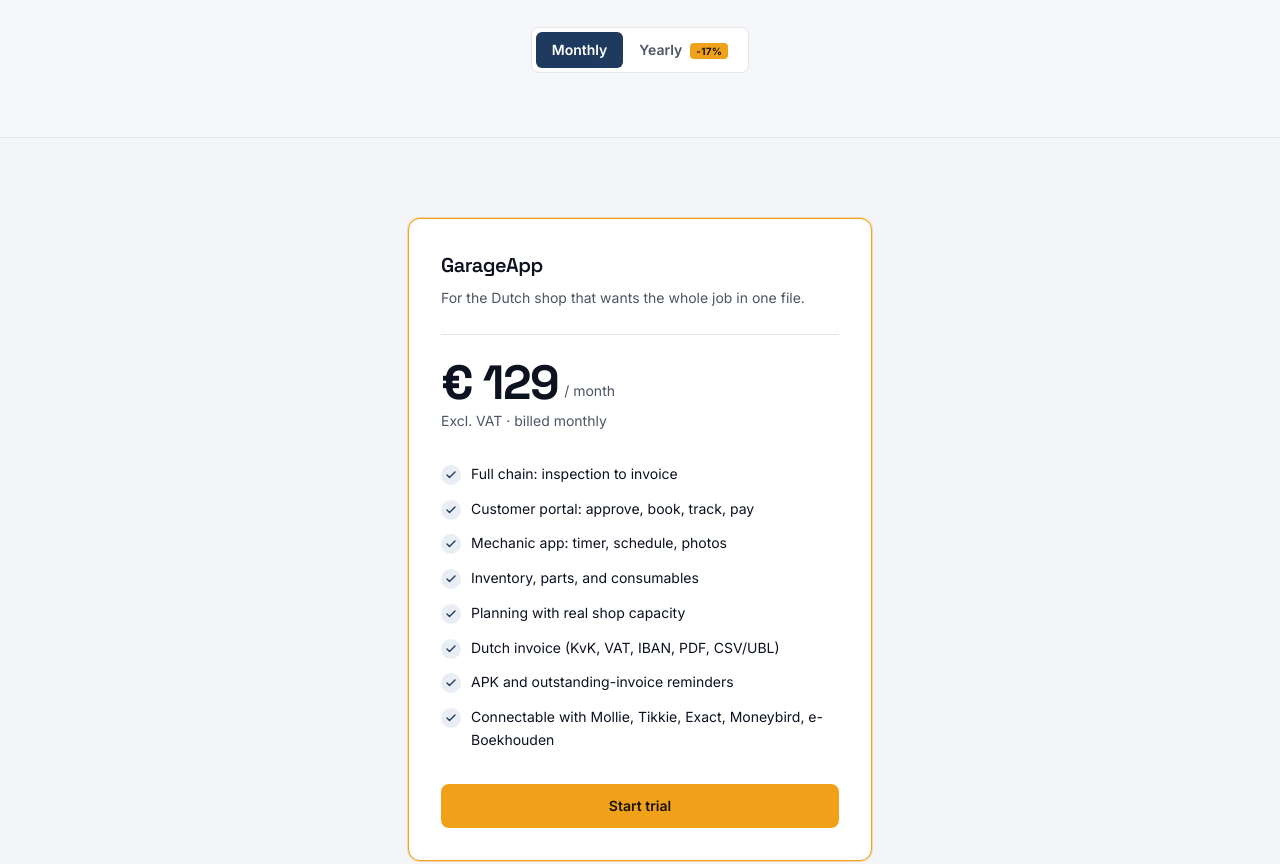
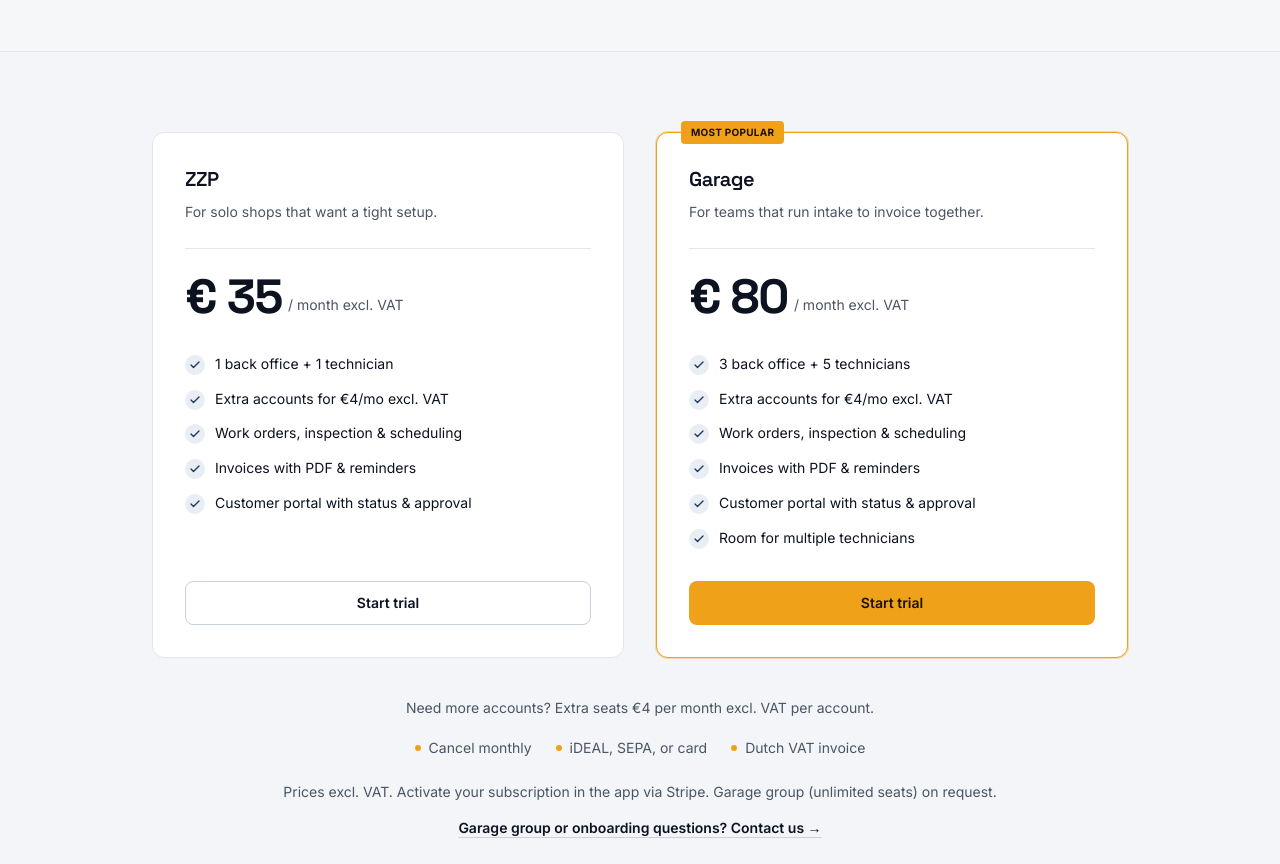
Before and after one commit to Innovolabs-NL/garageapp-website, a Next.js app: page /en/pricing in a window 1280 px wide. Shown: the part 520-1384 px from the top of the page. Built offline with nearby package versions, Linux system fonts and the light colour scheme; no server answers.

Commit message:
Align marketing pricing with app Stripe plans.
Replace the single €129 plan with ZZP €35 and Garagebedrijf €80 monthly excl. VAT, matching seat limits and billing copy from the app.

```diff
--- a/src/components/PricingContent.tsx
+++ b/src/components/PricingContent.tsx
@@ -1,6 +1,5 @@
 "use client";
 
-import { useState } from "react";
 import { useTranslations } from "next-intl";
 import { Check } from "lucide-react";
 import { Link } from "@/i18n/navigation";
@@ -8,18 +7,33 @@
 import { AppLink } from "@/components/AppLink";
 import { HomeCta } from "@/components/home/HomeCta";
 
-/** Monthly list price in EUR — yearly = 10× monthly (2 months free). */
-const PLAN_PRICE = 129;
-
-const includes = [
-  "planInc1",
-  "planInc2",
-  "planInc3",
-  "planInc4",
-  "planInc5",
-  "planInc6",
-  "planInc7",
-  "planInc8",
+/** Matches GarageApp Stripe plans (excl. VAT). */
+const plans = [
+  {
+    id: "zzp" as const,
+    price: 35,
+    featured: false,
+    features: [
+      "zzpFeatSeats",
+      "featExtraSeats",
+      "featWorkorders",
+      "featInvoices",
+      "featPortal",
+    ] as const,
+  },
+  {
+    id: "garage" as const,
+    price: 80,
+    featured: true,
+    features: [
+      "garageFeatSeats",
+      "featExtraSeats",
+      "featWorkorders",
+      "featInvoices",
+      "featPortal",
+      "featTeam",
+    ] as const,
+  },
 ] as const;
 
 const faqs = [
@@ -28,6 +42,8 @@
   ["faq3Q", "faq3A"],
   ["faq4Q", "faq4A"],
 ] as const;
+
+const trust = ["trustCancel", "trustPay", "trustInvoice"] as const;
 
 function formatEuro(amount: number) {
   return new Intl.NumberFormat("nl-NL", {
@@ -39,10 +55,6 @@
 
 export function PricingContent() {
   const t = useTranslations("Pricing");
-  const [billing, setBilling] = useState<"monthly" | "yearly">("monthly");
-  const display =
-    billing === "yearly" ? Math.round((PLAN_PRICE * 10) / 12) : PLAN_PRICE;
-  const billedYearly = PLAN_PRICE * 10;
 
   return (
     <>
@@ -56,70 +68,47 @@
             {t("intro")}
           </p>
           <p className="mx-auto mt-3 max-w-xl text-sm text-muted">{t("trialNote")}</p>
-
-          <div
-            className="mx-auto mt-10 inline-flex items-center rounded-lg border border-border bg-surface p-1"
-            role="group"
-            aria-label={t("billingLabel")}
-          >
-            <button
-              type="button"
-              onClick={() => setBilling("monthly")}
-              className={`rounded-md px-4 py-2 text-sm font-semibold transition-colors ${
-                billing === "monthly"
-                  ? "bg-[var(--btn-primary-bg)] text-[var(--btn-primary-fg)]"
-                  : "text-muted hover:text-foreground"
-              }`}
-            >
-              {t("billingMonthly")}
-            </button>
-            <button
-              type="button"
-              onClick={() => setBilling("yearly")}
-              className={`rounded-md px-4 py-2 text-sm font-semibold transition-colors ${
-                billing === "yearly"
-                  ? "bg-[var(--btn-primary-bg)] text-[var(--btn-primary-fg)]"
-                  : "text-muted hover:text-foreground"
-              }`}
-            >
-              {t("billingYearly")}
-              <span className="ml-2 rounded bg-accent px-1.5 py-0.5 text-[10px] font-bold uppercase tracking-wide text-[#1a1204]">
-                {t("billingSave")}
-              </span>
-            </button>
-          </div>
         </div>
       </section>
 
       <section className="border-b border-border bg-surface-2/40">
-        <div className="mx-auto max-w-lg px-4 py-14 sm:px-6 sm:py-20">
-          <FadeUp>
-            <article className="relative flex flex-col rounded-xl border border-accent bg-surface p-6 shadow-[0_0_0_1px_color-mix(in_srgb,#f0a11a_35%,transparent)] sm:p-8">
+        <div className="mx-auto max-w-5xl px-4 py-14 sm:px-6 sm:py-20">
+          <div className="grid gap-6 lg:grid-cols-2 lg:gap-8">
+            {plans.map((plan, i) => (
+              <FadeUp key={plan.id} delay={i * 0.05}>
+                <article
+                  className={`relative flex h-full flex-col rounded-xl border bg-surface p-6 sm:p-8 ${
+                    plan.featured
+                      ? "border-accent shadow-[0_0_0_1px_color-mix(in_srgb,#f0a11a_35%,transparent)]"
+                      : "border-border"
+                  }`}
+                >
+                  {plan.featured ? (
+                    <span className="absolute -top-3 left-6 rounded bg-accent px-2.5 py-1 text-[10px] font-bold uppercase tracking-wide text-[#1a1204]">
+                      {t("recommended")}
+                    </span>
+                  ) : null}
+
                   <div>
                     <h2 className="font-display text-xl font-semibold tracking-tight text-foreground">
-                  {t("planTitle")}
+                      {t(`${plan.id}Title`)}
                     </h2>
                     <p className="mt-2 text-sm leading-relaxed text-muted">
-                  {t("planBody")}
+                      {t(`${plan.id}Tagline`)}
                     </p>
                   </div>
 
                   <div className="mt-6 border-t border-border pt-6">
                     <div className="flex items-end gap-1.5">
                       <p className="font-display text-4xl font-bold tracking-[-0.03em] text-foreground sm:text-5xl">
-                    {formatEuro(display)}
+                        {formatEuro(plan.price)}
                       </p>
-                  <p className="mb-1.5 text-sm text-muted">{t("perMonth")}</p>
+                      <p className="mb-1.5 text-sm text-muted">{t("perMonthExVat")}</p>
                     </div>
-                <p className="mt-1 text-sm text-muted">
-                  {billing === "yearly"
-                    ? t("billedYearly", { amount: formatEuro(billedYearly) })
-                    : t("billedMonthly")}
-                </p>
                   </div>
 
-              <ul className="mt-8 space-y-3">
-                {includes.map((key) => (
+                  <ul className="mt-8 flex-1 space-y-3">
+                    {plan.features.map((key) => (
                       <li
                         key={key}
                         className="flex items-start gap-2.5 text-sm leading-relaxed text-foreground"
@@ -134,15 +123,33 @@
 
                   <AppLink
                     href="register"
-                className="mt-8 inline-flex h-11 w-full items-center justify-center rounded-lg bg-accent text-sm font-semibold text-[#1a1204] transition-[filter] hover:brightness-105"
+                    className={`mt-8 inline-flex h-11 w-full items-center justify-center rounded-lg text-sm font-semibold transition-[filter] hover:brightness-105 ${
+                      plan.featured
+                        ? "bg-accent text-[#1a1204]"
+                        : "border border-border-strong bg-surface text-foreground"
+                    }`}
                   >
                     {t("planCta")}
                   </AppLink>
                 </article>
               </FadeUp>
+            ))}
+          </div>
 
           <FadeUp className="mt-10 text-center">
-            <p className="text-sm text-muted">{t("finePrint")}</p>
+            <p className="text-sm text-muted">{t("extraSeats")}</p>
+            <ul className="mt-5 flex flex-wrap items-center justify-center gap-x-6 gap-y-2 text-sm text-muted">
+              {trust.map((key) => (
+                <li key={key} className="flex items-center gap-2">
+                  <span
+                    className="h-1.5 w-1.5 shrink-0 rounded-full bg-accent"
+                    aria-hidden
+                  />
+                  {t(key)}
+                </li>
+              ))}
+            </ul>
+            <p className="mt-6 text-sm text-muted">{t("finePrint")}</p>
             <Link
               href="/contact"
               className="mt-4 inline-flex text-sm font-semibold text-foreground underline decoration-border-strong underline-offset-4 hover:decoration-accent"
--- a/src/messages/en.json
+++ b/src/messages/en.json
@@ -5,7 +5,7 @@
     "featuresTitle": "Features — GarageApp",
     "featuresDescription": "From inspection to invoice: digital quotes, mechanic app, customer portal, hours, parts, and a Dutch invoice.",
     "pricingTitle": "Pricing & plans — GarageApp",
-    "pricingDescription": "30-day trial after sign-up. Then €129 per month, billed monthly or yearly by invoice.",
+    "pricingDescription": "30-day trial. Then ZZP €35 or Garage €80 per month excl. VAT — billed via Stripe in the app.",
     "aboutTitle": "About — GarageApp by Innovolabs",
     "aboutDescription": "GarageApp is built by Innovolabs for Dutch auto repair businesses — VAT, KvK, APK, and consumables.",
     "contactTitle": "Contact — GarageApp",
@@ -177,31 +177,31 @@
   },
   "Pricing": {
     "eyebrow": "Pricing",
-    "title": "One plan. Trial after sign-up.",
-    "intro": "Try it for 30 days. Then monthly or yearly by invoice — not yet collected in the app.",
+    "title": "Two plans. Trial after sign-up.",
+    "intro": "Try it for 30 days. Then pick ZZP or Garage in the app — monthly via Stripe, prices excl. VAT.",
     "trialNote": "No required demo call. A second shop: its own registration + wizard.",
-    "billingLabel": "Billing period",
-    "billingMonthly": "Monthly",
-    "billingYearly": "Yearly",
-    "billingSave": "-17%",
-    "perMonth": "/ month",
-    "billedMonthly": "Excl. VAT · billed monthly",
-    "billedYearly": "Excl. VAT · billed {amount} per year",
-    "planTitle": "GarageApp",
-    "planBody": "For the Dutch shop that wants the whole job in one file.",
-    "planInc1": "Full chain: inspection to invoice",
-    "planInc2": "Customer portal: approve, book, track, pay",
-    "planInc3": "Mechanic app: timer, schedule, photos",
-    "planInc4": "Inventory, parts, and consumables",
-    "planInc5": "Planning with real shop capacity",
-    "planInc6": "Dutch invoice (KvK, VAT, IBAN, PDF, CSV/UBL)",
-    "planInc7": "APK and outstanding-invoice reminders",
-    "planInc8": "Connectable with Mollie, Tikkie, Exact, Moneybird, e-Boekhouden",
+    "recommended": "Most popular",
+    "perMonthExVat": "/ month excl. VAT",
+    "zzpTitle": "ZZP",
+    "zzpTagline": "For solo shops that want a tight setup.",
+    "garageTitle": "Garage",
+    "garageTagline": "For teams that run intake to invoice together.",
+    "zzpFeatSeats": "1 back office + 1 technician",
+    "garageFeatSeats": "3 back office + 5 technicians",
+    "featExtraSeats": "Extra accounts for €4/mo excl. VAT",
+    "featWorkorders": "Work orders, inspection & scheduling",
+    "featInvoices": "Invoices with PDF & reminders",
+    "featPortal": "Customer portal with status & approval",
+    "featTeam": "Room for multiple technicians",
     "planCta": "Start trial",
-    "finePrint": "Prices excl. VAT. Subscription by invoice, not in the app. 14-day money-back after your subscription starts.",
-    "enterpriseLink": "Questions about your shop or onboarding? Contact us →",
+    "extraSeats": "Need more accounts? Extra seats €4 per month excl. VAT per account.",
+    "trustCancel": "Cancel monthly",
+    "trustPay": "iDEAL, SEPA, or card",
+    "trustInvoice": "Dutch VAT invoice",
+    "finePrint": "Prices excl. VAT. Activate your subscription in the app via Stripe. Garage group (unlimited seats) on request.",
+    "enterpriseLink": "Garage group or onboarding questions? Contact us →",
     "includedEyebrow": "Included",
-    "includedTitle": "Always in the plan",
+    "includedTitle": "Always in both plans",
     "included1": "Updates",
     "included1Body": "New features without separate upgrade fees.",
     "included2": "Support",
@@ -213,13 +213,13 @@
     "faqEyebrow": "FAQ",
     "faqTitle": "Billing & subscription",
     "faq1Q": "How do I start?",
-    "faq1A": "Sign up. After email confirmation you go through onboarding (company details, rates, logo, go-live checklist). You get a 30-day trial.",
+    "faq1A": "Sign up. After email confirmation you go through onboarding. You get a 30-day trial; then activate ZZP or Garage under Settings → Subscription.",
     "faq2Q": "How am I billed?",
-    "faq2A": "Monthly or yearly by invoice (iDEAL / bank transfer). Not yet via in-app collection. Yearly = 10× the monthly price.",
+    "faq2A": "Monthly via Stripe (iDEAL, SEPA, or card). Prices are excl. VAT; Stripe Tax adds VAT. You get a Dutch VAT invoice.",
     "faq3Q": "Is there a contract term?",
-    "faq3A": "Monthly: cancel up to 14 days before renewal. Yearly: runs to the end of the term.",
+    "faq3A": "No — cancel monthly via the Stripe customer portal in the app.",
     "faq4Q": "Can customers pay online?",
-    "faq4A": "Yes, when your shop has connected Mollie or Tikkie. Without that connection, payment stays outside the app."
+    "faq4A": "Yes, when your shop has connected Mollie or Tikkie. That is separate from your GarageApp subscription."
   },
   "About": {
     "title": "Built for Dutch repair shops",
--- a/src/messages/nl.json
+++ b/src/messages/nl.json
@@ -5,7 +5,7 @@
     "featuresTitle": "Functies — GarageApp",
     "featuresDescription": "Van keuring tot factuur: digitale offerte, monteur-app, klantportaal, uren, onderdelen en Nederlandse factuur.",
     "pricingTitle": "Prijzen & abonnementen — GarageApp",
-    "pricingDescription": "30 dagen proefperiode na aanmelden. Daarna €129 per maand, maandelijks of jaarlijks via factuur.",
+    "pricingDescription": "30 dagen proefperiode. Daarna ZZP €35 of Garagebedrijf €80 per maand excl. BTW — via Stripe in de app.",
     "aboutTitle": "Over ons — GarageApp door Innovolabs",
     "aboutDescription": "GarageApp is gebouwd door Innovolabs voor Nederlandse autoreparatiebedrijven — BTW, KvK, APK en kleinmateriaal.",
     "contactTitle": "Contact — GarageApp",
@@ -177,31 +177,31 @@
   },
   "Pricing": {
     "eyebrow": "Prijzen",
-    "title": "Eén plan. Proefperiode na aanmelden.",
-    "intro": "30 dagen uitproberen. Daarna maandelijks of jaarlijks via factuur — nog niet in de app zelf.",
+    "title": "Twee plannen. Proefperiode na aanmelden.",
+    "intro": "30 dagen uitproberen. Daarna kies je in de app ZZP of Garagebedrijf — maandelijks via Stripe, prijzen excl. BTW.",
     "trialNote": "Geen verplicht demogesprek. Tweede garage: eigen registratie + wizard.",
-    "billingLabel": "Facturatieperiode",
-    "billingMonthly": "Maandelijks",
-    "billingYearly": "Jaarlijks",
-    "billingSave": "-17%",
-    "perMonth": "/ maand",
-    "billedMonthly": "Excl. btw · maandelijks gefactureerd",
-    "billedYearly": "Excl. btw · {amount} per jaar gefactureerd",
-    "planTitle": "GarageApp",
-    "planBody": "Voor de Nederlandse werkplaats die de hele job in één dossier wil.",
-    "planInc1": "Hele keten: keuring tot factuur",
-    "planInc2": "Klantportaal: goedkeuren, inplannen, volgen, betalen",
-    "planInc3": "Monteur-app: timer, planning, foto’s",
-    "planInc4": "Voorraad, onderdelen en kleinmateriaal",
-    "planInc5": "Planning met echte werkplaatscapaciteit",
-    "planInc6": "Nederlandse factuur (KvK, BTW, IBAN, PDF, CSV/UBL)",
-    "planInc7": "APK- en openstaande-factuurherinneringen",
-    "planInc8": "Koppelbaar met Mollie, Tikkie, Exact, Moneybird, e-Boekhouden",
+    "recommended": "Meest gekozen",
+    "perMonthExVat": "/ maand excl. BTW",
+    "zzpTitle": "ZZP",
+    "zzpTagline": "Voor de eenpitter die strak wil werken.",
+    "garageTitle": "Garagebedrijf",
+    "garageTagline": "Voor teams die intake tot factuur samen doen.",
+    "zzpFeatSeats": "1 backoffice + 1 monteur",
+    "garageFeatSeats": "3 backoffice + 5 monteurs",
+    "featExtraSeats": "Extra accounts voor €4/mnd excl. BTW",
+    "featWorkorders": "Werkorders, keuring & planning",
+    "featInvoices": "Facturen met PDF & herinneringen",
+    "featPortal": "Klantportaal met status & akkoord",
+    "featTeam": "Ruimte voor meerdere monteurs",
     "planCta": "Proefperiode starten",
-    "finePrint": "Prijzen excl. btw. Abonnement via factuur, niet in de app. 14 dagen geld-terug na start van je abonnement.",
-    "enterpriseLink": "Vragen over je zaak of onboarding? Neem contact op →",
+    "extraSeats": "Meer accounts nodig? Extra seats €4 per maand excl. BTW per account.",
+    "trustCancel": "Maandelijks opzegbaar",
+    "trustPay": "iDEAL, SEPA of kaart",
+    "trustInvoice": "Nederlandse BTW-factuur",
+    "finePrint": "Prijzen excl. BTW. Abonnement activeer je in de app via Stripe. Garagegroep (onbeperkte seats) op aanvraag.",
+    "enterpriseLink": "Garagegroep of onboarding-vragen? Neem contact op →",
     "includedEyebrow": "Inbegrepen",
-    "includedTitle": "Altijd in het plan",
+    "includedTitle": "Altijd in beide plannen",
     "included1": "Updates",
     "included1Body": "Nieuwe functies zonder aparte upgradekosten.",
     "included2": "Support",
@@ -213,13 +213,13 @@
     "faqEyebrow": "FAQ",
     "faqTitle": "Betaling & abonnement",
     "faq1Q": "Hoe start ik?",
-    "faq1A": "Meld je aan. Na bevestiging van je e-mail volg je de onboarding (bedrijfsgegevens, tarieven, logo, go-live checklist). Je krijgt 30 dagen proefperiode.",
+    "faq1A": "Meld je aan. Na bevestiging van je e-mail volg je de onboarding. Je krijgt 30 dagen proefperiode; daarna activeer je ZZP of Garagebedrijf in Instellingen → Abonnement.",
     "faq2Q": "Hoe word ik gefactureerd?",
-    "faq2A": "Maandelijks of jaarlijks via factuur (iDEAL / overschrijving). Nog niet via incasso in de app. Jaarlijks = 10× de maandprijs.",
+    "faq2A": "Maandelijks via Stripe (iDEAL, SEPA of kaart). Prijzen zijn excl. BTW; Stripe Tax voegt BTW toe. Je krijgt een Nederlandse BTW-factuur.",
     "faq3Q": "Zit er een contractduur?",
-    "faq3A": "Maandelijks: opzeggen tot 14 dagen voor verlenging. Jaarlijks: loopt tot einde term.",
+    "faq3A": "Nee — maandelijks opzegbaar via het Stripe-klantportaal in de app.",
     "faq4Q": "Kan de klant online betalen?",
-    "faq4A": "Ja, wanneer jouw zaak Mollie of Tikkie heeft gekoppeld. Zonder die koppeling blijft betalen buiten de app."
+    "faq4A": "Ja, wanneer jouw zaak Mollie of Tikkie heeft gekoppeld. Dat is apart van je eigen GarageApp-abonnement."
   },
   "About": {
     "title": "Gebouwd voor Nederlandse garages",
```
Lines whose indentation alone changed are shown as unchanged.
